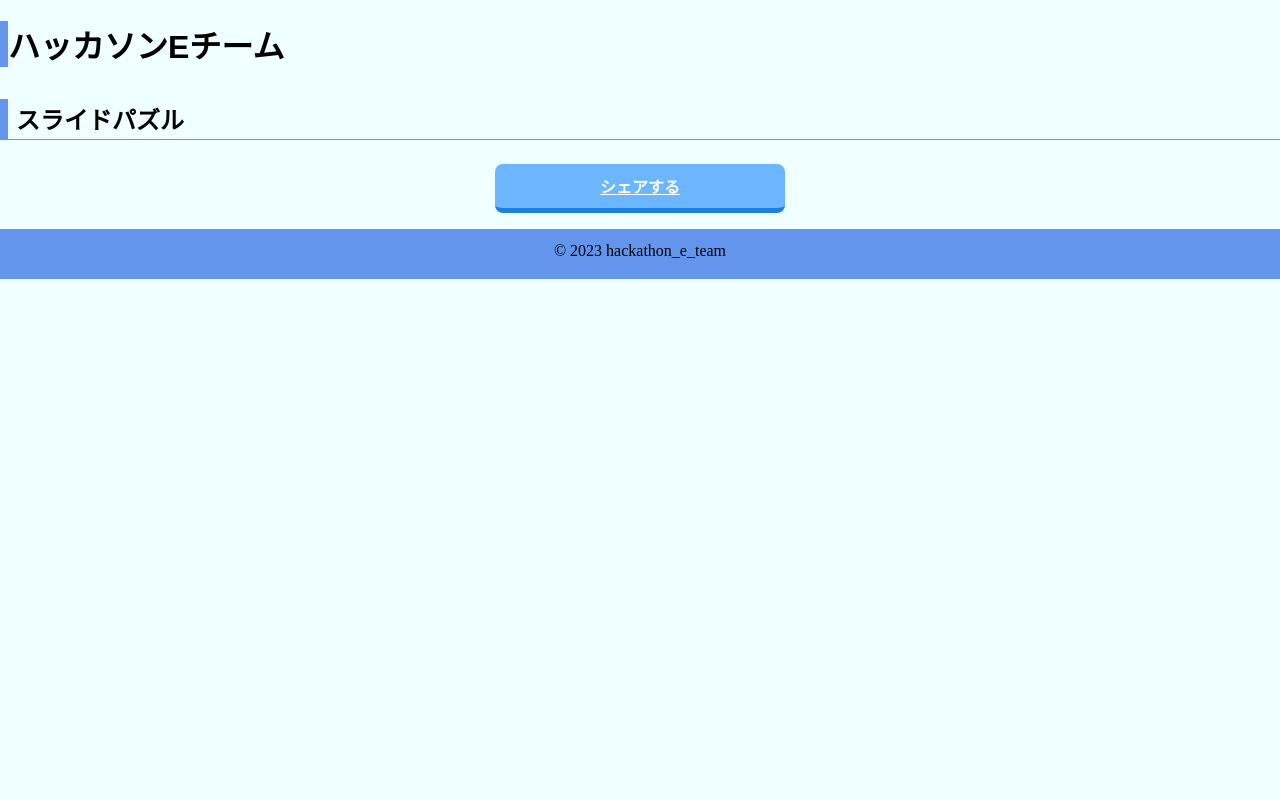
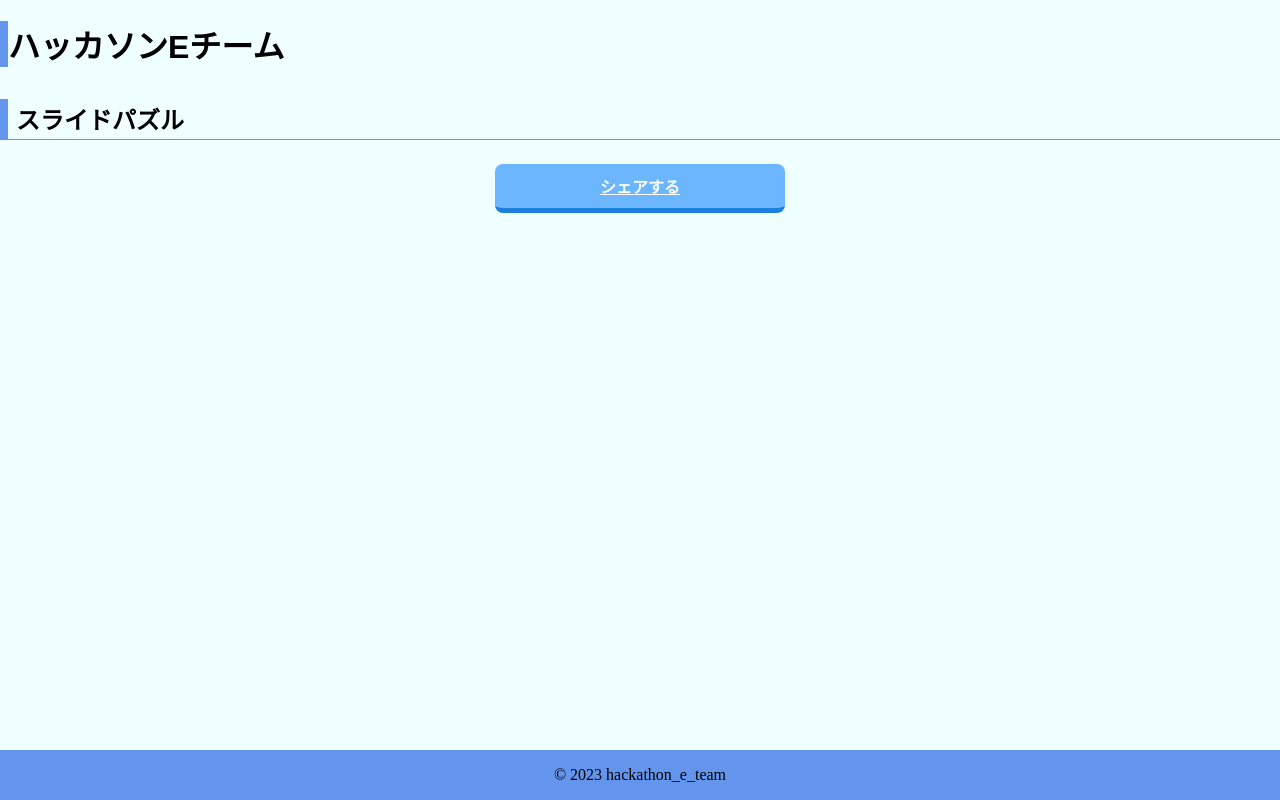
Before and after one commit to masa002/pj_2023_hackathon_e_team, a PHP site: page / in a window 1280 px wide. Run offline with PHP 8.4, Linux system fonts and the light colour scheme.

Commit message:
index.htmlのfooterの最下部固定

```diff
--- a/index.php
+++ b/index.php
@@ -51,10 +51,11 @@
 			background-color:#6495ed;
 			height:50px;
 			width:100%;
+			position: absolute;
+    		bottom: 0;
 		}
 		.p1{
 			text-align:center;
-  			padding:13px 0;
 		}
     </style>
         <h1>ハッカソンEチーム</h1>
```
